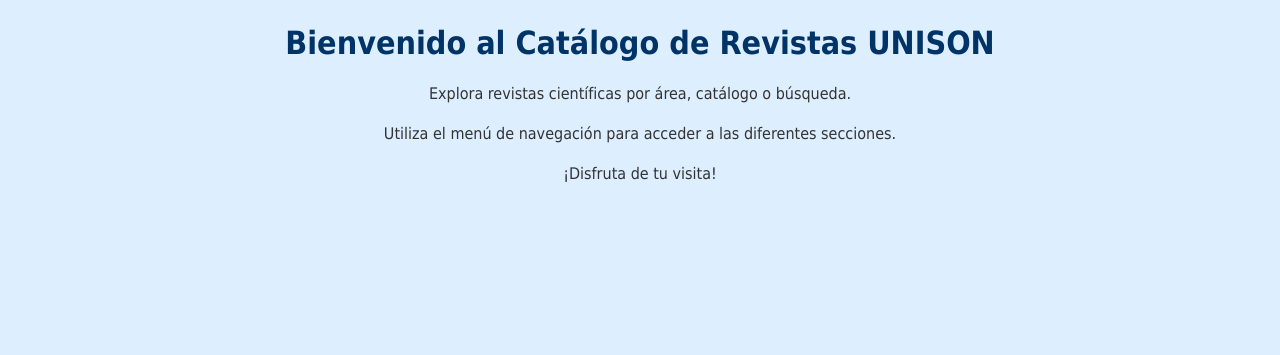
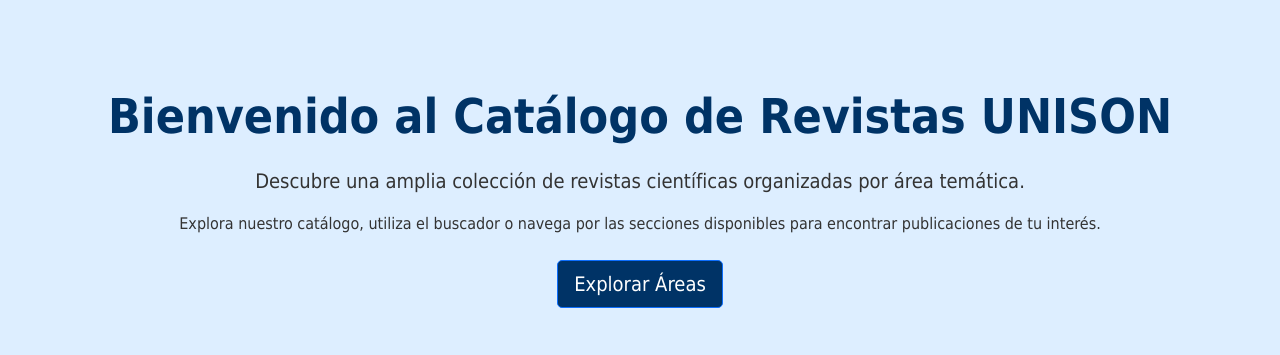
Before and after one commit to Luiis2005/Proyectofinal, a Python web app: template Proyecto_DS/app/templates/index.html in a window 1280 px wide. Shown: the part 66-421 px from the top of the page. Run offline with Jinja, Linux system fonts and the light colour scheme; the template is opened without the code that fills it, so the values that code supplies are empty.

Commit message:
Update index.html

```diff
--- a/Proyecto_DS/app/templates/index.html
+++ b/Proyecto_DS/app/templates/index.html
@@ -1,8 +1,12 @@
 {% extends 'base.html' %}
 
 {% block content %}
-<h1 class="text-center">Bienvenido al Catálogo de Revistas UNISON</h1>
-<p class="text-center">Explora revistas científicas por área, catálogo o búsqueda.</p>
-<p class="text-center">Utiliza el menú de navegación para acceder a las diferentes secciones.</p>
-<p class="text-center">¡Disfruta de tu visita!</p>
+<div class="container py-5">
+  <div class="text-center">
+    <h1 class="display-5 fw-bold">Bienvenido al Catálogo de Revistas UNISON</h1>
+    <p class="lead mt-3">Descubre una amplia colección de revistas científicas organizadas por área temática.</p>
+    <p class="mb-4">Explora nuestro catálogo, utiliza el buscador o navega por las secciones disponibles para encontrar publicaciones de tu interés.</p>
+    <a href="/areas" class="btn btn-primary btn-lg">Explorar Áreas</a>
+  </div>
+</div>
 {% endblock %}
```
